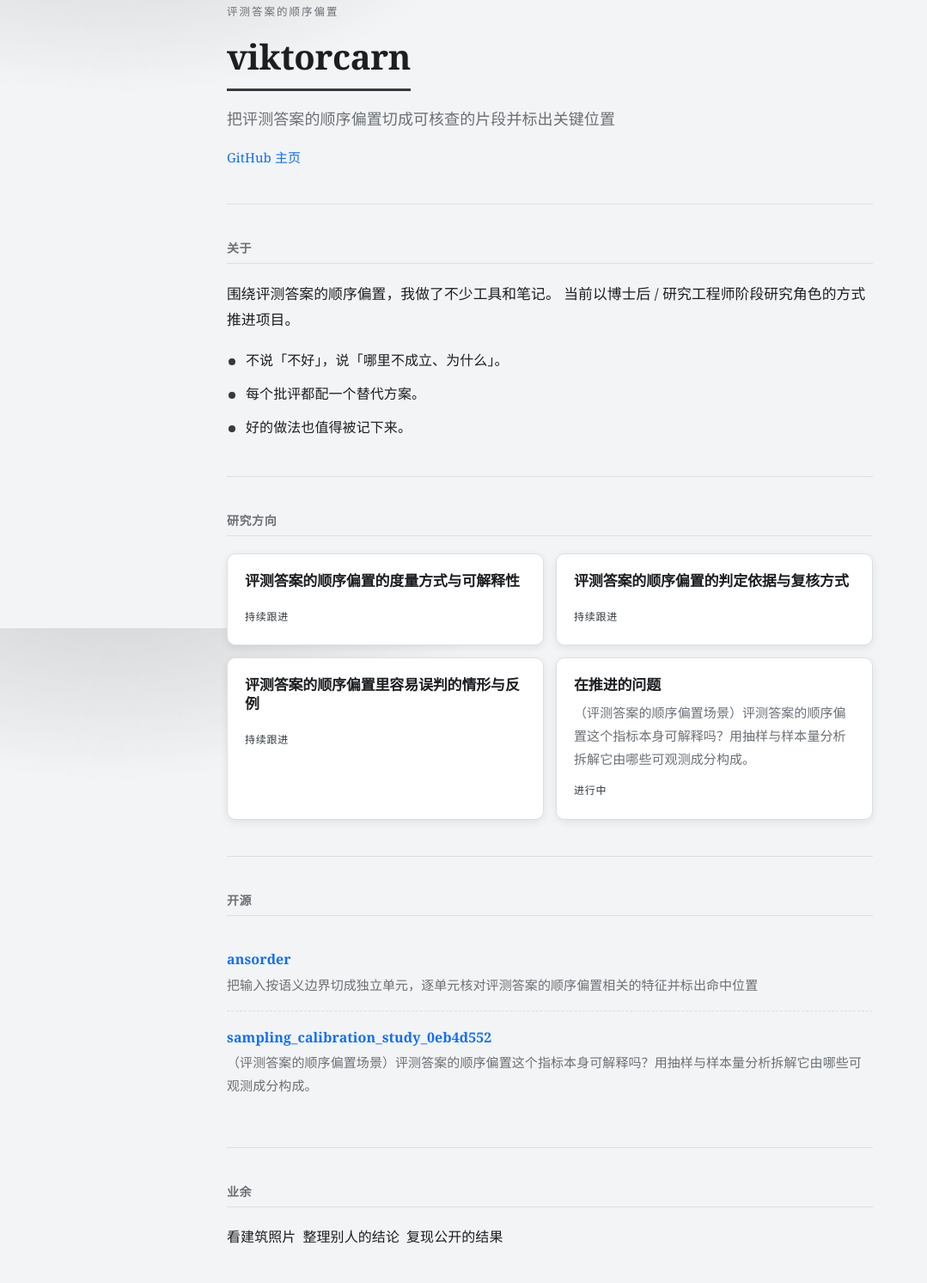
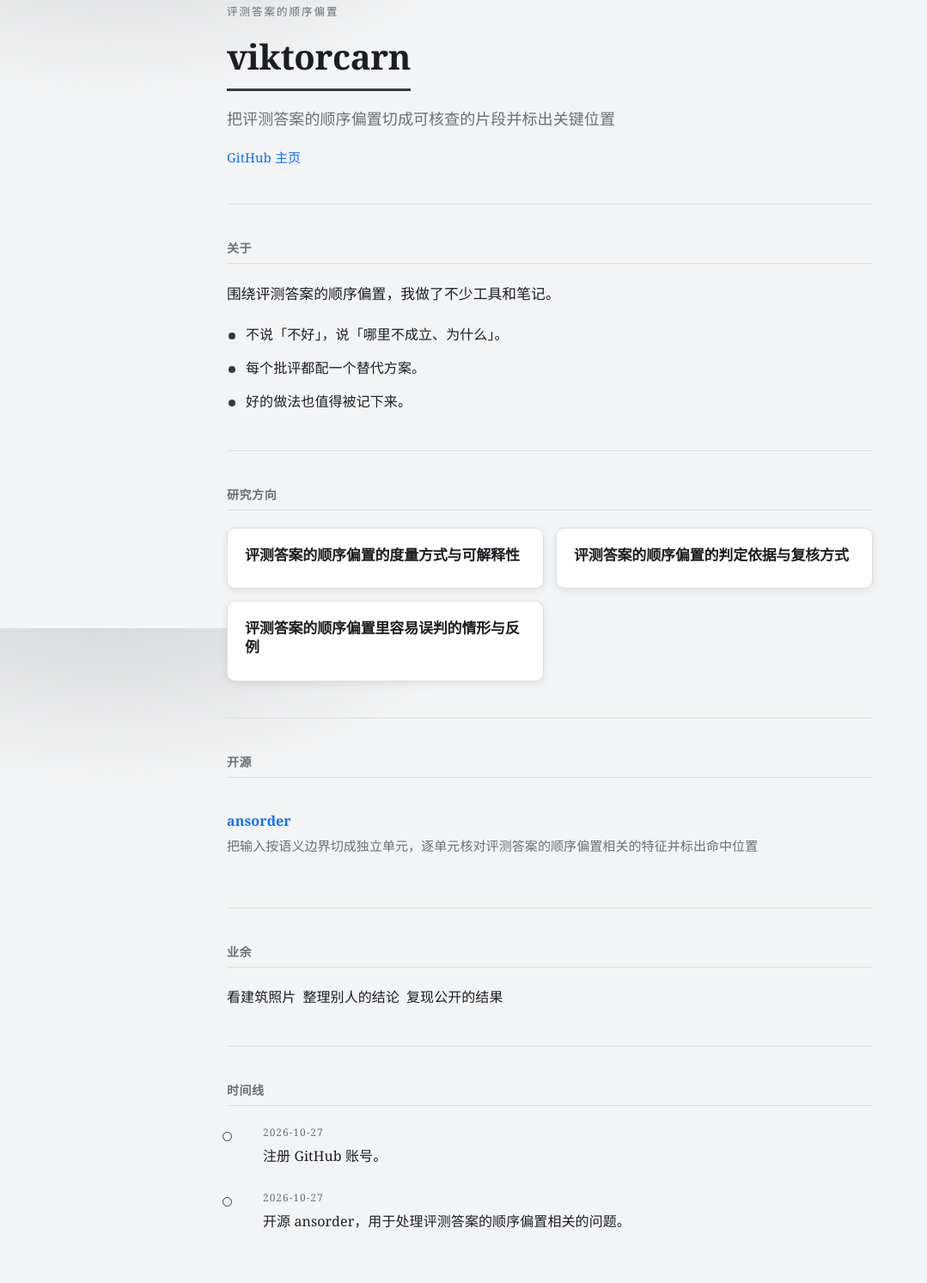
Before and after one commit to viktorcarn/viktorcarn.github.io, a plain HTML site: page index.html in a window 1280 px wide. Shown: the part 69-1562 px from the top of the page at 86% size, without its empty margins (0-1079 px from the left). Drawn offline with Linux system fonts and the light colour scheme.

```diff
--- a/index.html
+++ b/index.html
@@ -76,7 +76,7 @@ h2{border-bottom:1px solid #dcdfe2;padding-bottom:8px;text-transform:none;letter
 
 <section class="about" id="about">
   <h2>关于</h2>
-  <p>围绕评测答案的顺序偏置，我做了不少工具和笔记。 当前以博士后 / 研究工程师阶段研究角色的方式推进项目。</p>
+  <p>围绕评测答案的顺序偏置，我做了不少工具和笔记。</p>
   <ul class="traits">
     <li>不说「不好」，说「哪里不成立、为什么」。</li>
     <li>每个批评都配一个替代方案。</li>
@@ -89,20 +89,12 @@ h2{border-bottom:1px solid #dcdfe2;padding-bottom:8px;text-transform:none;letter
   <div class="grid two">
     <article class="card">
       <h3>评测答案的顺序偏置的度量方式与可解释性</h3>
-      <span class="status">持续跟进</span>
     </article>
     <article class="card">
       <h3>评测答案的顺序偏置的判定依据与复核方式</h3>
-      <span class="status">持续跟进</span>
     </article>
     <article class="card">
       <h3>评测答案的顺序偏置里容易误判的情形与反例</h3>
-      <span class="status">持续跟进</span>
-    </article>
-    <article class="card">
-      <h3>在推进的问题</h3>
-      <p>（评测答案的顺序偏置场景）评测答案的顺序偏置这个指标本身可解释吗？用抽样与样本量分析拆解它由哪些可观测成分构成。</p>
-      <span class="status">进行中</span>
     </article>
   </div>
 </section>
@@ -112,9 +104,6 @@ h2{border-bottom:1px solid #dcdfe2;padding-bottom:8px;text-transform:none;letter
   <ul class="repos">
     <li><div class="name"><a href="https://github.com/viktorcarn/ansorder" rel="noopener">ansorder</a></div>
       <div class="desc">把输入按语义边界切成独立单元，逐单元核对评测答案的顺序偏置相关的特征并标出命中位置</div>
-    </li>
-    <li><div class="name"><a href="https://github.com/viktorcarn/sampling_calibration_study_0eb4d552" rel="noopener">sampling_calibration_study_0eb4d552</a></div>
-      <div class="desc">（评测答案的顺序偏置场景）评测答案的顺序偏置这个指标本身可解释吗？用抽样与样本量分析拆解它由哪些可观测成分构成。</div>
     </li>
   </ul>
 </section>
```
